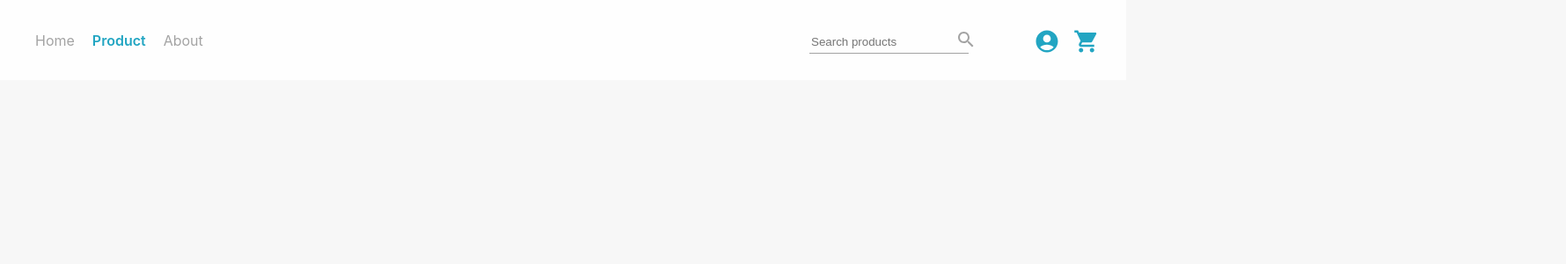
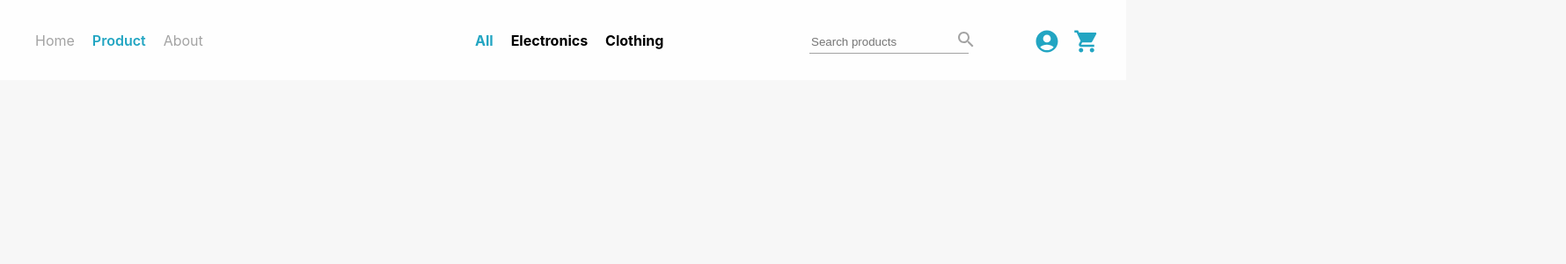
Before and after one commit to blackslayer1/e-commerce, a React (Create React App) app: page /product in a window 1280 px wide. Shown: the top 300 px of the page at 88% size, 1780 px wide, since content can reach past the window. Built offline with nearby package versions, Linux system fonts and the light colour scheme.

Commit message:
added search feature

```diff
--- a/src/Home.scss
+++ b/src/Home.scss
@@ -10,24 +10,6 @@
         height: 50vh;
         overflow-x: auto;
         flex-direction: row;
-    }
-    header{
-        border-bottom: 1px $tertiary solid;
-        ul{
-            list-style: none;
-            .active2{
-                color: purple;
-            }
-            li{
-                cursor: pointer;
-                display: inline;
-                margin-right: 20px;
-                font-weight: bold;
-                &:hover{
-                    color: purple;
-                }
-            }
-        }
     }
     .popular-products{
         height: 80vh;
--- a/src/Home.tsx
+++ b/src/Home.tsx
@@ -67,15 +67,6 @@ const Home = () => {
   useEffect(()=>{
     activate();
   }, [data])
-
-  const active = (e: MouseEvent)=>{
-    const link = e.target as HTMLAnchorElement;
-    const links = Array.from(document.getElementsByClassName('links2'));
-    links.map((elem)=>{
-    elem.classList.remove("active2")
-    })
-    link.classList.add("active2");
-}
 
   const addToCart = (id: number, item: ProductIT) => {
     const text = document.getElementById('addedToBasket' + id)! as HTMLHeadingElement;
@@ -216,6 +207,19 @@ const Home = () => {
       }
     }, [checkMarkChangeHandler])
 
+    const reset = () => {
+      cart.map((item)=>{
+        const button = document.getElementById('addToCart' + item.id)! as HTMLButtonElement;
+        const text = document.getElementById('addedToBasket' + item.id)! as HTMLHeadingElement;
+        button.style.background="#00a851";
+        button.innerHTML="Add To Cart";
+        text.style.display="none";
+      })
+      setCart([]);
+      setNumberOfItems(0);
+      setTotal(0);
+    }
+
     const placeOrder = () => {
       const lockIcon = (document.getElementsByClassName('lockIcon')[0] as HTMLDivElement)
       const spinner = document.getElementById('spinner')!;
@@ -225,6 +229,7 @@ const Home = () => {
         document.getElementById('orderPlacedModal')!.style.display="block";
         lockIcon.style.visibility="visible";
         spinner.style.display="none";
+        reset();
       }, 2000)
     }
 
@@ -296,13 +301,8 @@ const Home = () => {
       <Display text={"Black Friday Deals"} img={2} background={'rgba(0, 0, 0, 0.651)'} />
       <Display text={"Only $49.99"} img={3} background={'rgb(252, 82, 52)'} />
       </div>
+      <header style={{borderBottom: "1px solid #a3a3a3"}}>
       <h2>POPULAR PRODUCTS</h2>
-      <header>
-        <ul>
-          <li className="links2 active2" onClick={active}>All</li>
-          <li className="links2" onClick={active}>Electronics</li>
-          <li className="links2" onClick={active}>Clothing</li>
-        </ul>
       </header>
       <div className="popular-products">
         {display.map((obj)=>{
--- a/src/ProductPage.scss
+++ b/src/ProductPage.scss
@@ -1 +1,25 @@
 @import './Variables.scss';
+
+.product-page{
+    header{
+        position: relative;
+        top: 20px;
+        left: 500px;
+        ul{
+            list-style: none;
+            .active2{
+                color: $primary;
+            }
+            li{
+                cursor: pointer;
+                display: inline;
+                margin-right: 20px;
+                font-weight: bold;
+                transition: 0.3s all;
+                &:hover{
+                    color: $primary;
+                }
+            }
+        }
+    }
+}
--- a/src/ProductPage.tsx
+++ b/src/ProductPage.tsx
@@ -1,10 +1,28 @@
 import Navbar from './Navbar';
 import './ProductPage.scss';
+import { MouseEvent } from 'react';
 
 const ProductPage = () => {
+
+  const active = (e: MouseEvent)=>{
+    const link = e.target as HTMLAnchorElement;
+    const links = Array.from(document.getElementsByClassName('links2'));
+    links.map((elem)=>{
+    elem.classList.remove("active2")
+    })
+    link.classList.add("active2");
+}
+
   return (
-    <div>
+    <div className="product-page">
       <Navbar numberOfItems={0} />
+      <header>
+        <ul>
+          <li className="links2 active2" onClick={active}>All</li>
+          <li className="links2" onClick={active}>Electronics</li>
+          <li className="links2" onClick={active}>Clothing</li>
+        </ul>
+      </header>
     </div>
   )
 }
```
